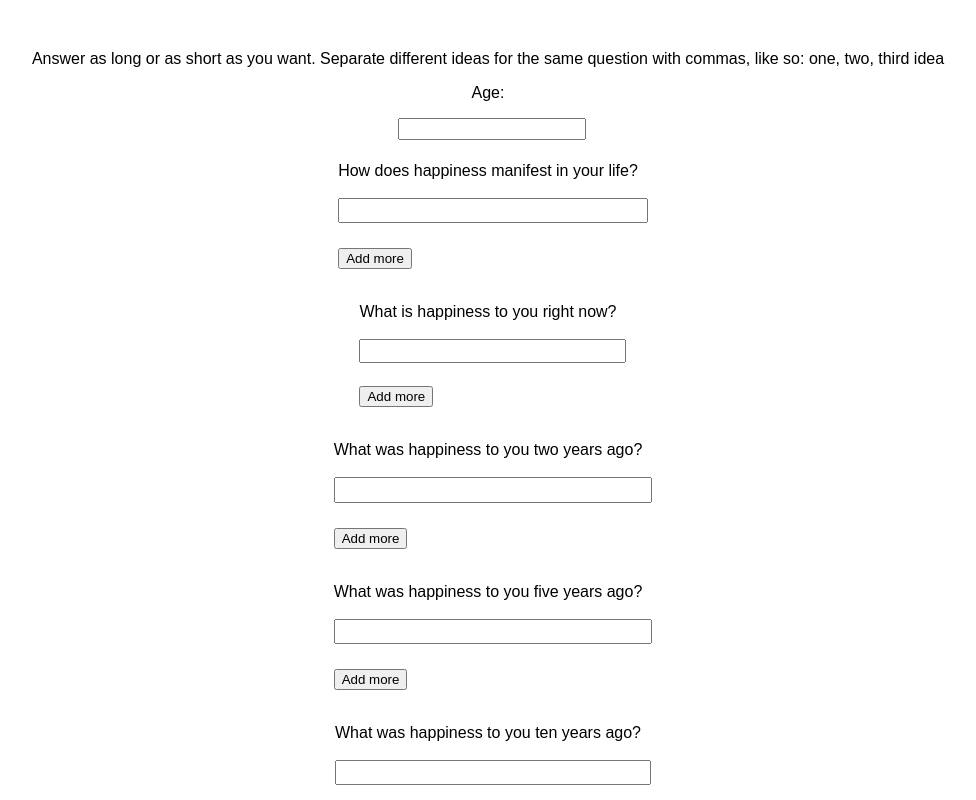
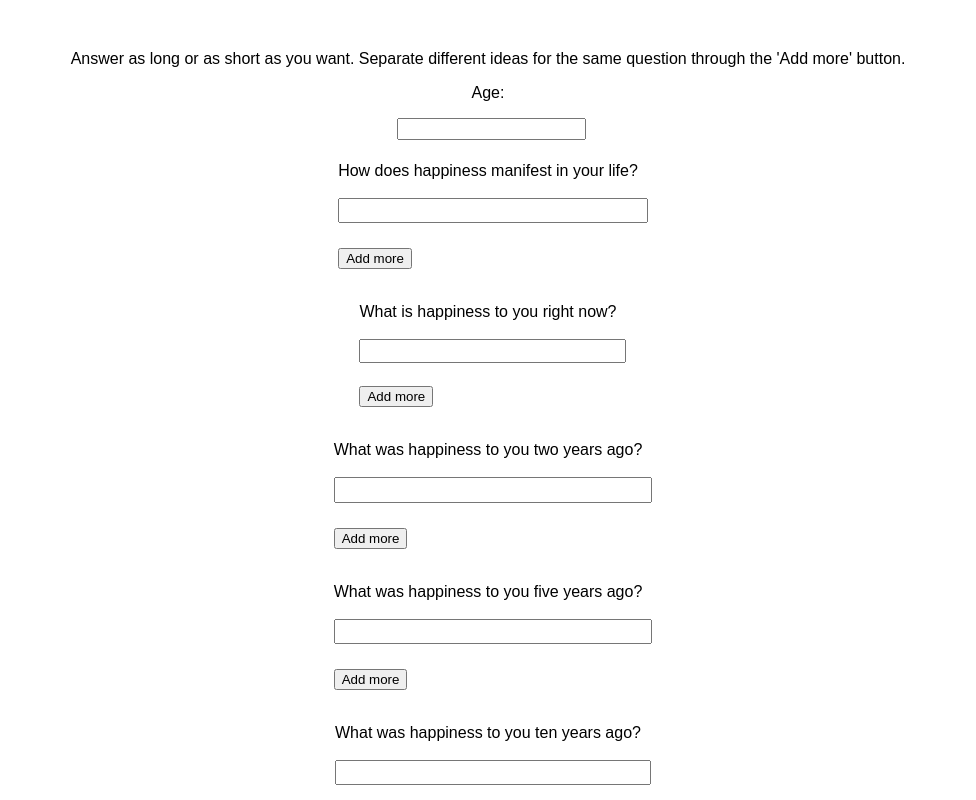
Before and after one commit to airair21/happinessis, a plain HTML site: page index.html in a window 1280 px wide. Shown: the top 800 px of the page, without its empty margins (152-1128 px from the left). Drawn offline with nearby package versions, Linux system fonts and the light colour scheme; no server answers.

Commit message:
instruction

```diff
--- a/index.html
+++ b/index.html
@@ -13,7 +13,9 @@
 <body class="form">
 
     <p>
-        Answer as long or as short as you want. Separate different ideas for the same question with commas, like so: one, two, third idea
+        <!-- Answer as long or as short as you want. Separate different ideas for the same question with commas, like so: one, two, third idea -->
+        Answer as long or as short as you want. Separate different ideas for the same question through the 'Add more' button.
+
     </p>
 
 <!-- age -->
```
